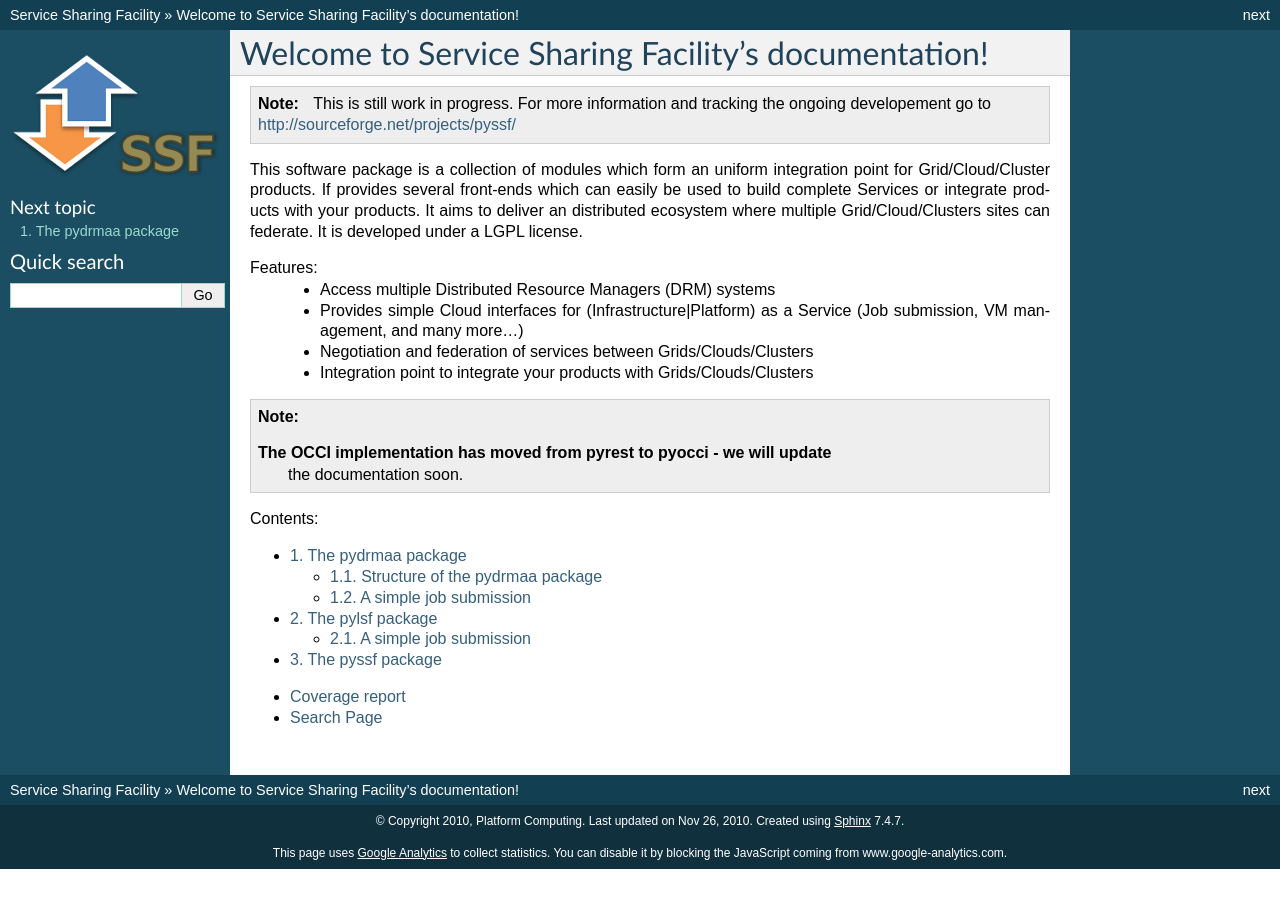
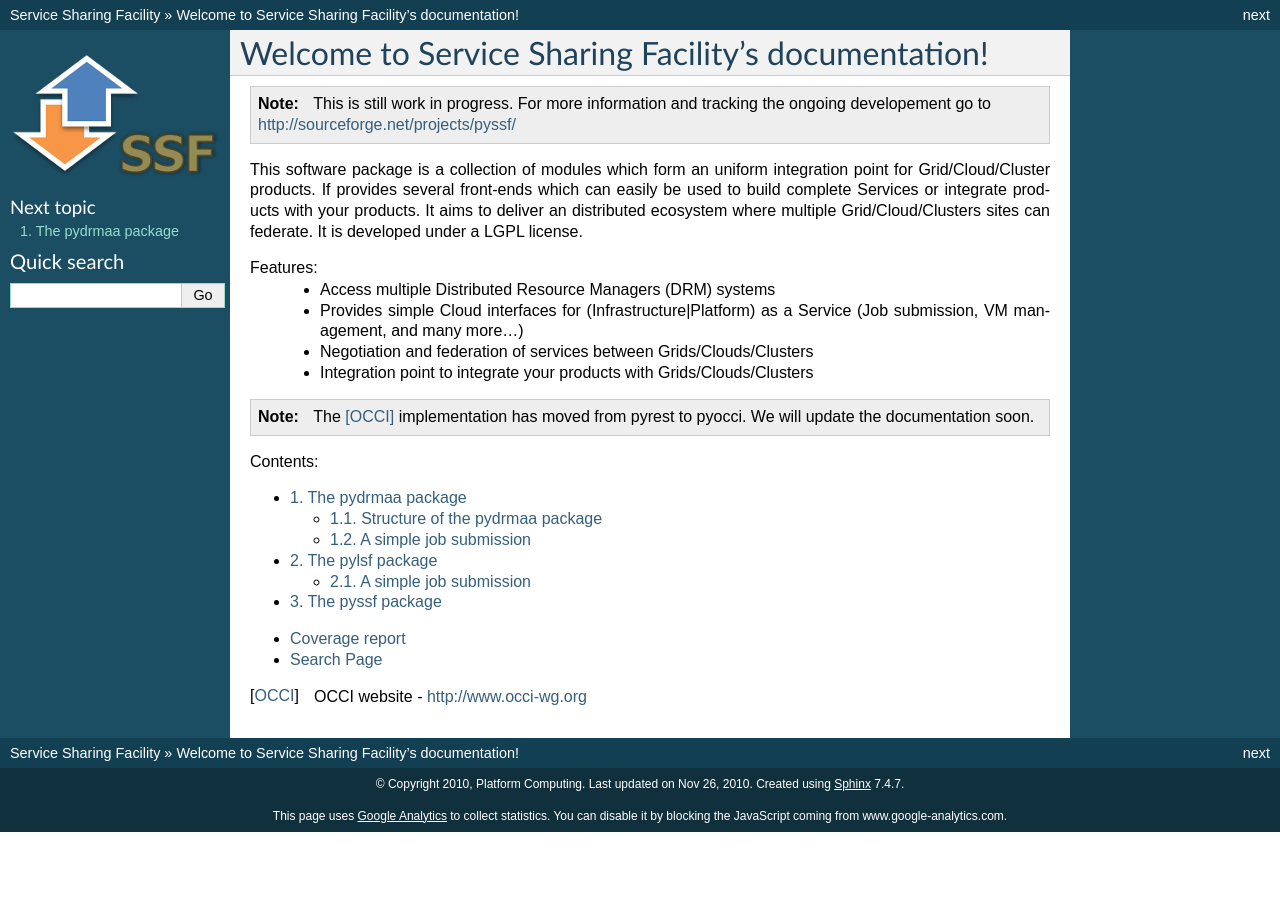
Before and after one commit to tmetsch/pyssf, a Sphinx documentation site: the page built from docs/index.txt, in a window 1280 px wide. Built offline with Sphinx 7.4.7, drawn with Linux system fonts in a browser that asks for light colours.

Commit message:
edited homepage...

```diff
--- a/docs/index.txt
+++ b/docs/index.txt
@@ -37,9 +37,10 @@ Features:
  * Negotiation and federation of services between Grids/Clouds/Clusters
  * Integration point to integrate your products with Grids/Clouds/Clusters
 
+
 .. note::
-    The OCCI implementation has moved from pyrest to pyocci - we will update
-	the documentation soon.
+    The [OCCI]_ implementation has moved from pyrest to pyocci. We will update
+    the documentation soon.
 
 Contents:
 
@@ -54,3 +55,5 @@ Contents:
 * `Coverage report <cover/index.html>`_
 
 * :ref:`search`
+
+.. [OCCI] OCCI website - http://www.occi-wg.org
```
